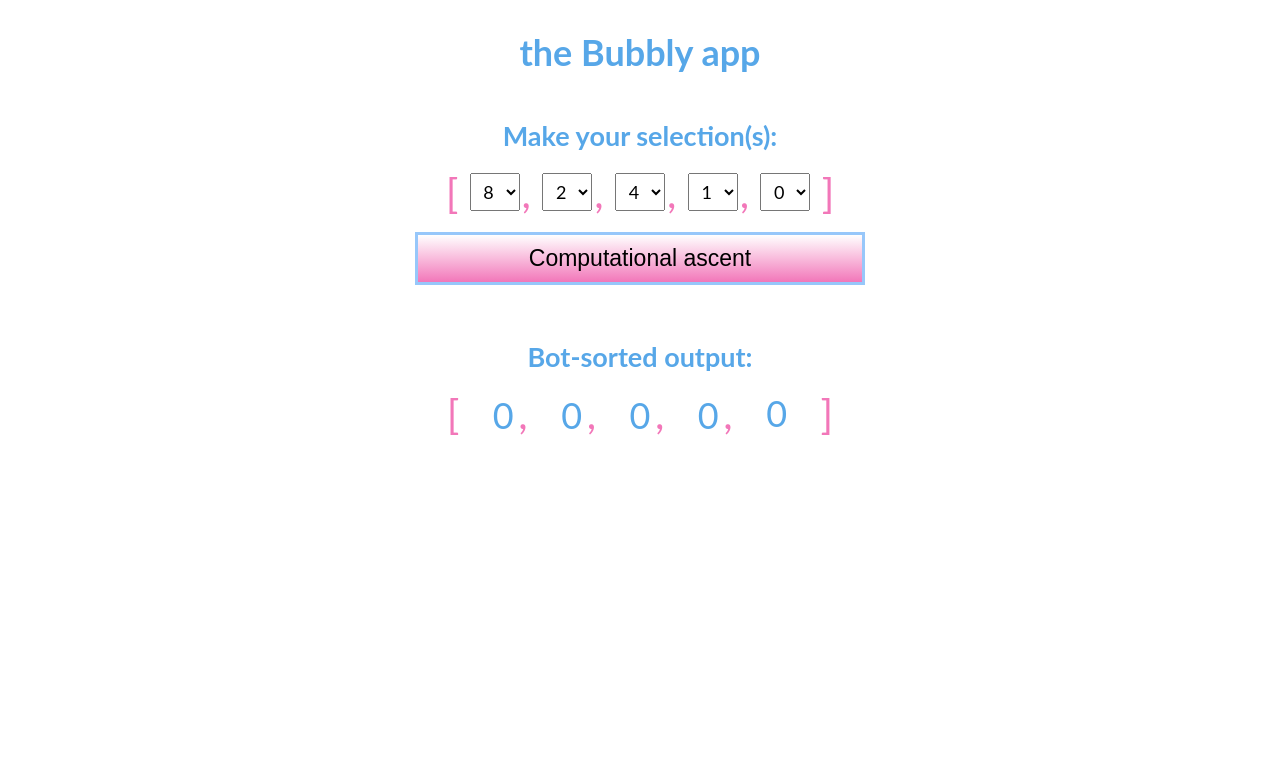
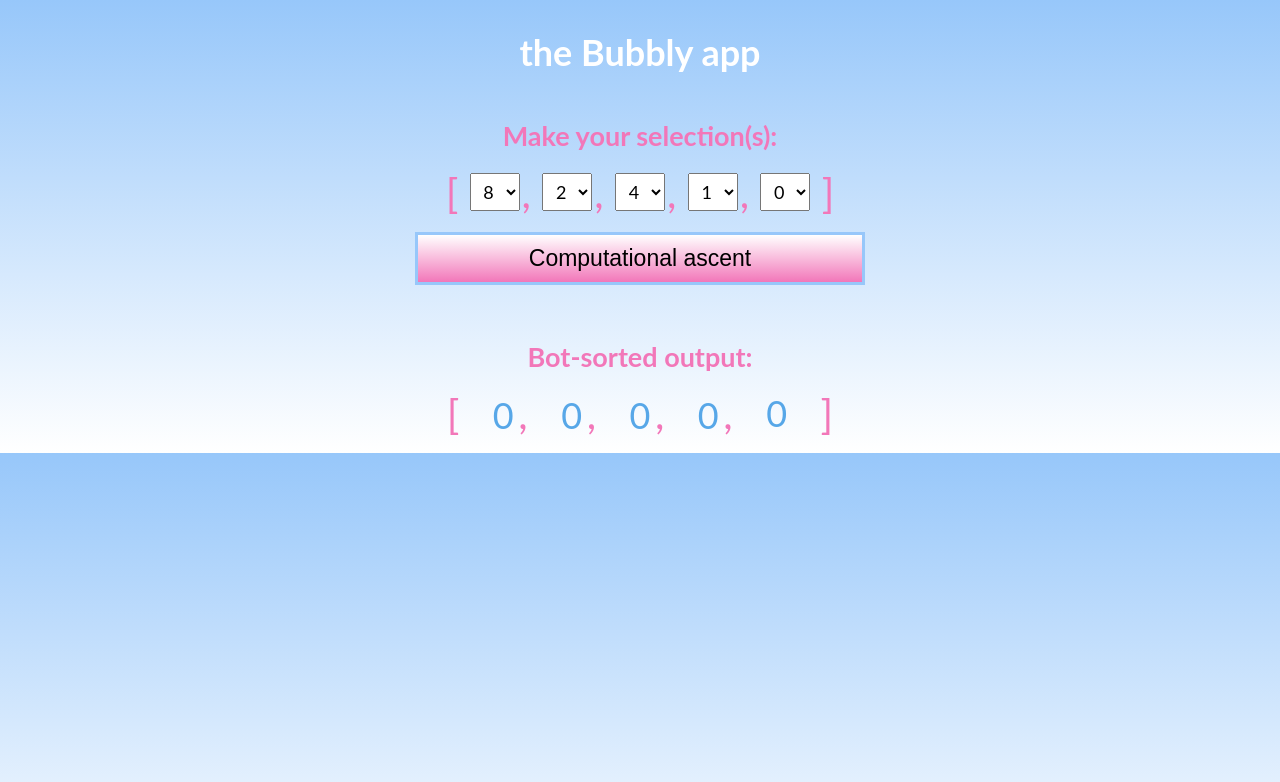
Before and after one commit to DennyDaVjncj/carbonatedSorting, a plain HTML site: page index.html in a window 1280 px wide. Drawn offline with Linux system fonts and the light colour scheme.

Commit message:
updates to the aesthetic

```diff
--- a/frontend/aesthetic.css
+++ b/frontend/aesthetic.css
@@ -16,9 +16,9 @@
   body {
     font-family: "Lato", Helvetica, Arial, sans-serif;
     font-size: 18px;
-    background: linear-gradiant(
-      var(--unColor-start),
-      var(--barelyBlue-end)
+    background-image: linear-gradient(
+      var(--barelyBlue),
+      var(--unColor)
     );
     color: var(--skies);
   }
@@ -31,10 +31,12 @@
 
   h1 {
     margin: 30px auto;
+    color:var(--unColor)
   }
 
   h2 {
     margin-bottom: 15px;
+    color: var(--thugRose);
   }
 
   form {
```
